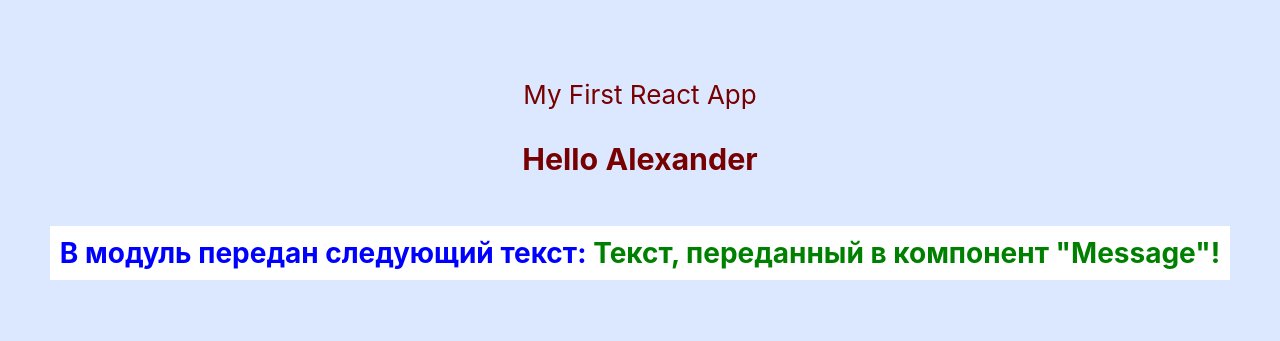
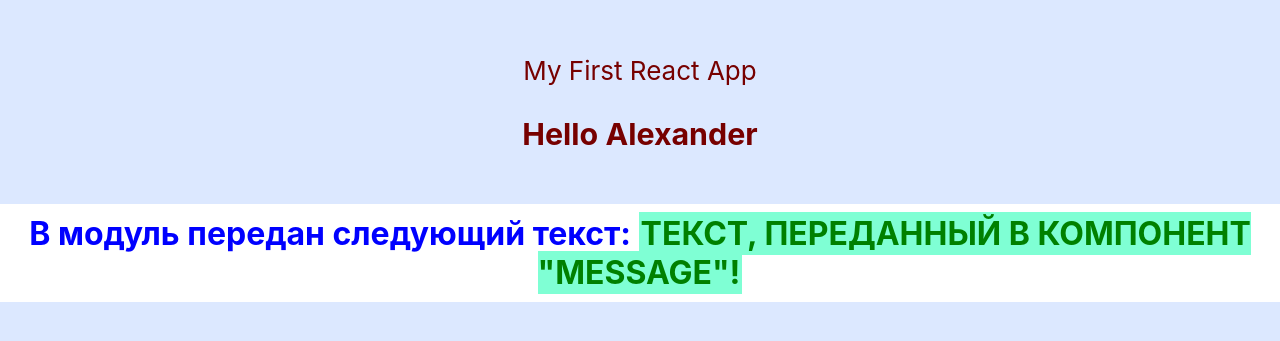
Before and after one commit to veldinag/gb_reactbasic_task1, a React (Create React App) app: page / in a window 1280 px wide. Shown: the part 211-552 px from the top of the page. Built offline with nearby package versions, Linux system fonts and the light colour scheme.

Commit message:
changed styles

```diff
--- a/src/Message.css
+++ b/src/Message.css
@@ -1,10 +1,13 @@
 .message {
-    background-color: white;
-    color: blue;
-    font-size: 28px;
-    font-weight: bold;
-    padding: 10px;
+  background-color: white;
+  color: blue;
+  font-size: 32px;
+  font-weight: bold;
+  padding: 10px;
 }
 .message span {
-    color: green;
+  color: green;
+  background-color: aquamarine;
+  padding: 2px;
+  text-transform: uppercase;
 }
```
